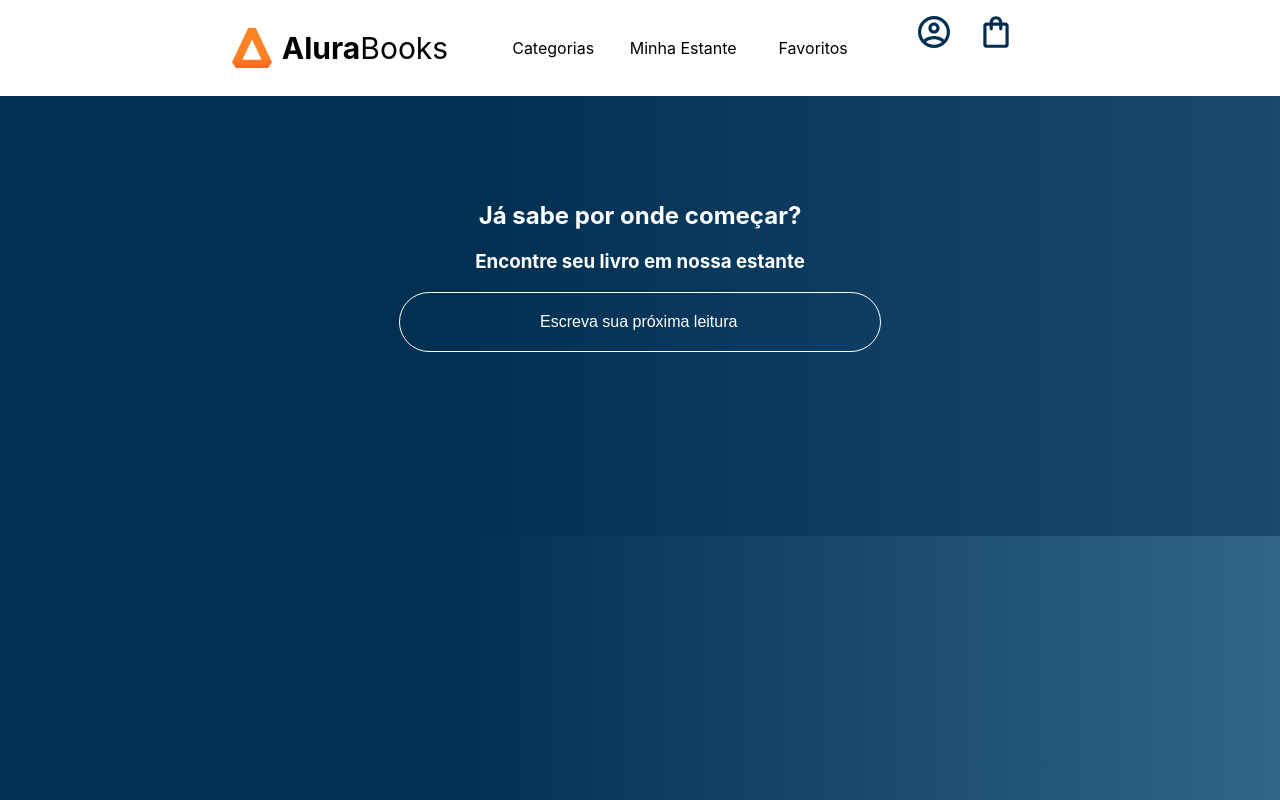
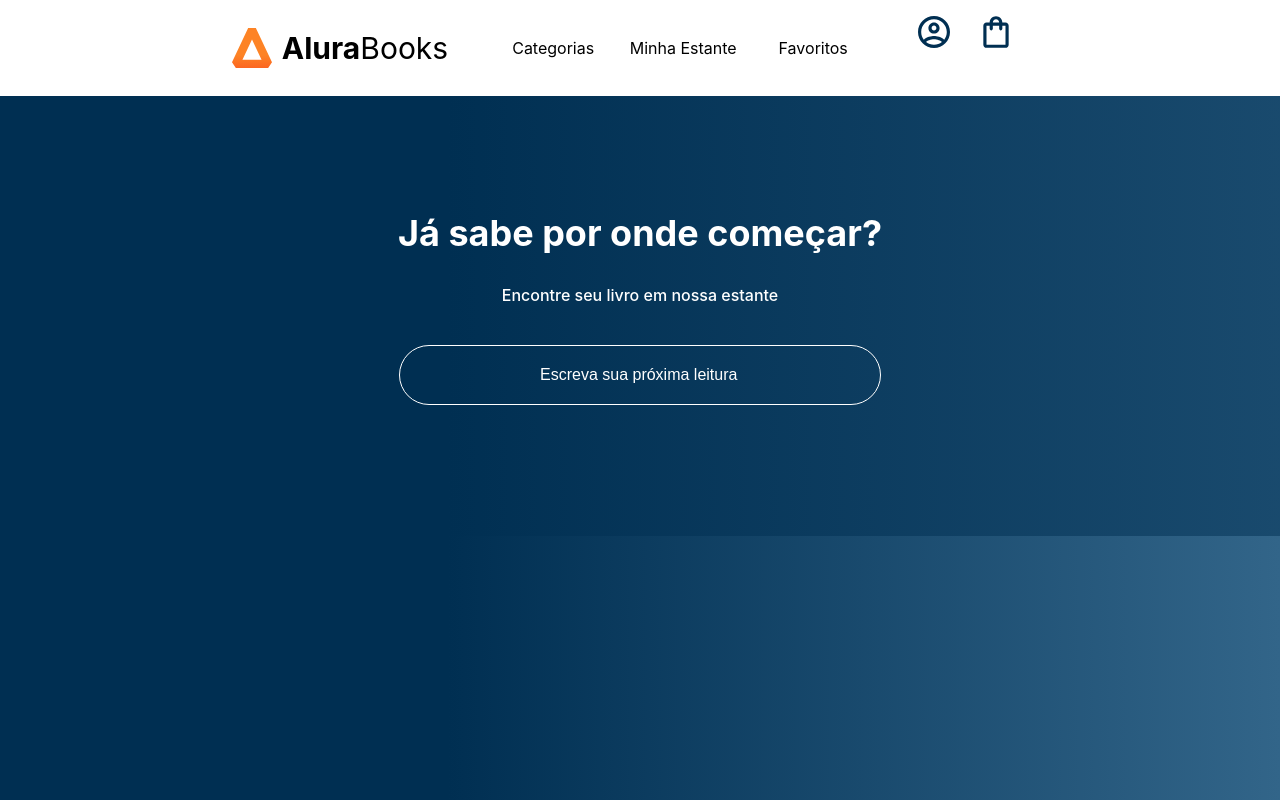
Before and after one commit to VitorLealPires/projetoReact, a React (Create React App) app: page / in a window 1280 px wide. Built offline with nearby package versions, Linux system fonts and the light colour scheme.

Commit message:
Input e Pesquisa criadas e estilizadas.

```diff
--- a/src/componentes/Pesquisa/index.js
+++ b/src/componentes/Pesquisa/index.js
@@ -31,8 +31,8 @@ const Subtitulo = styled.h3`
 function Pesquisa() {
     return (
         <PesquisaContainer>
-        <h2>Já sabe por onde começar?</h2>
-        <h3>Encontre seu livro em nossa estante</h3>
+        <Titulo>Já sabe por onde começar?</Titulo>
+        <Subtitulo>Encontre seu livro em nossa estante</Subtitulo>
         <Input
             placeholder="Escreva sua próxima leitura"
         />
```
